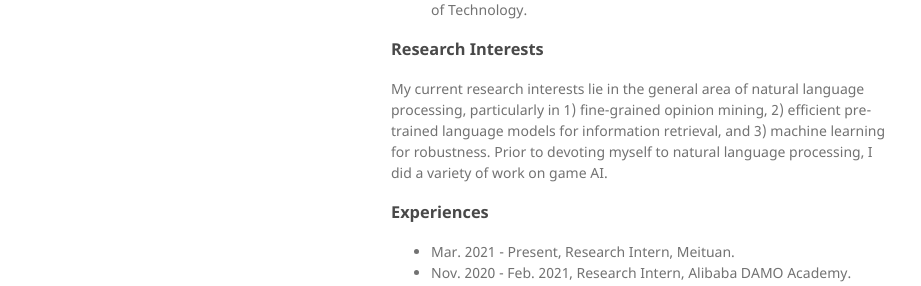
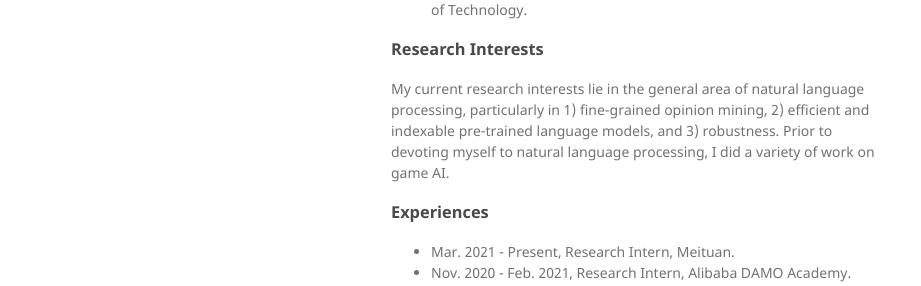
Before and after one commit to GeneZC/genezc.github.io, a Jekyll site: the page built from index.md, in a window 1280 px wide. Shown: the part 444-730 px from the top of the page, without its empty margins (179-1100 px from the left). Built offline with Jekyll 4.4.1, drawn with Linux system fonts in a browser that asks for light colours; our own code applies the rules of GitHub Pages for plain Markdown files.

Commit message:
Update index.md

```diff
--- a/index.md
+++ b/index.md
@@ -21,7 +21,7 @@ Contact me via czhang[AT]bit[DOT]edu[DOT]cn.
 
 ### Research Interests
 
-My current research interests lie in the general area of natural language processing, particularly in 1) fine-grained opinion mining, 2) efficient pre-trained language models for information retrieval, and 3) machine learning for robustness. Prior to devoting myself to natural language processing, I did a variety of work on game AI.
+My current research interests lie in the general area of natural language processing, particularly in 1) fine-grained opinion mining, 2) efficient and indexable pre-trained language models, and 3) robustness. Prior to devoting myself to natural language processing, I did a variety of work on game AI.
 
 ### Experiences
 
```
